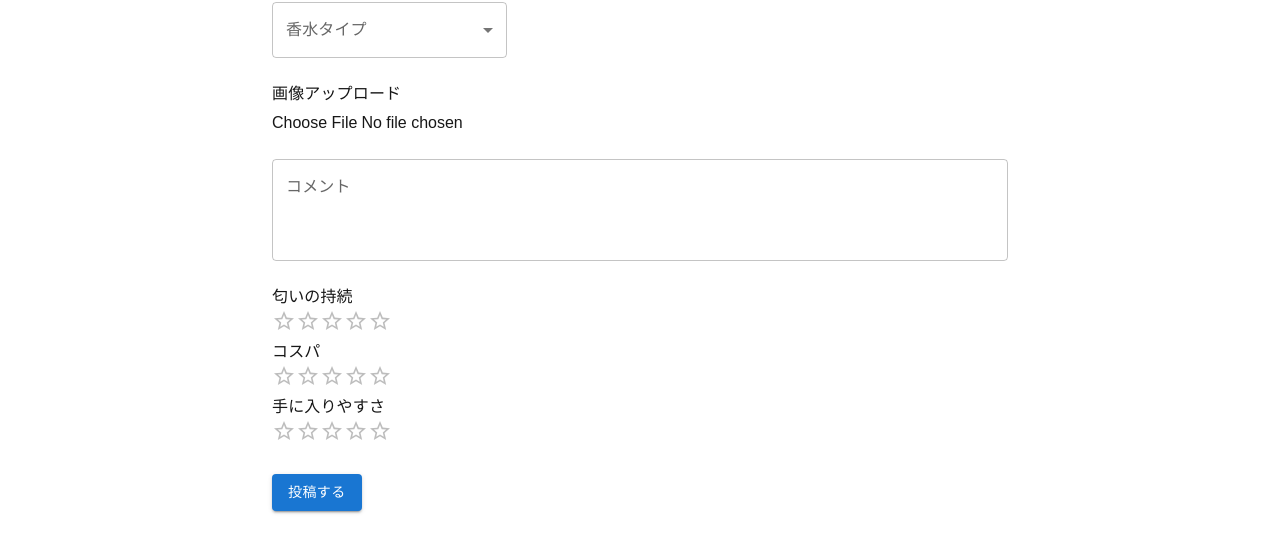
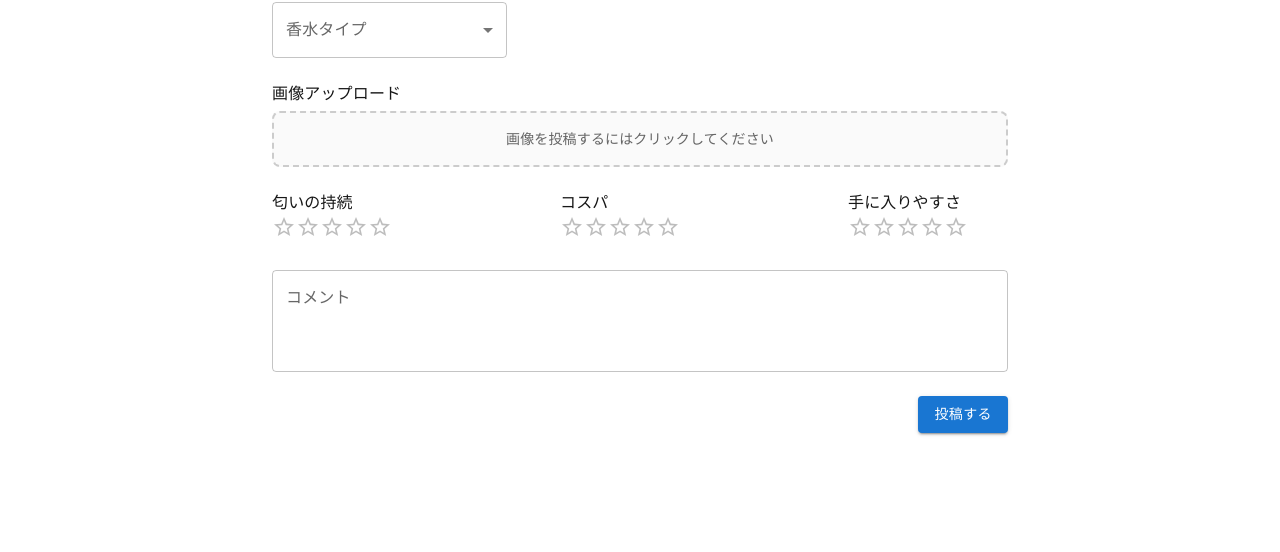
Before and after one commit to kayakku06/smell, a Next.js app in the folder smell2/: page /post in a window 1280 px wide. Shown: the part 316-868 px from the top of the page. After the commit the page ends 805 px from the top, so only its background shows below. Built offline with nearby package versions, Linux system fonts and the light colour scheme; no server answers.

Commit message:
uiを調整

```diff
--- a/smell2/src/app/post/PostPageClient.tsx
+++ b/smell2/src/app/post/PostPageClient.tsx
@@ -101,7 +101,7 @@ const PostPageClient: React.FC = () => {
                 alert('投稿が完了しました！');
                 router.push('/home');
             }
-        } catch  {
+        } catch {
             alert('投稿中にエラーが発生しました');
         }
     };
@@ -126,7 +126,9 @@ const PostPageClient: React.FC = () => {
                     <Select name="scent" value={form.scent} onChange={handleChange}>
                         <MenuItem value="シトラス">シトラス</MenuItem>
                         <MenuItem value="フローラル">フローラル</MenuItem>
-                        <MenuItem value="ウッディ">ウッディ</MenuItem>
+                        <MenuItem value="フルーティ">フルーティ</MenuItem>
+                        <MenuItem value="シプレー">シプレー</MenuItem>
+                        <MenuItem value="オリエンタル">オリエンタル</MenuItem>
                     </Select>
                 </FormControl>
                 <FormControl><InputLabel>香水タイプ</InputLabel>
@@ -141,14 +143,106 @@ const PostPageClient: React.FC = () => {
 
             <Box mt={3}>
                 <Typography gutterBottom>画像アップロード</Typography>
-                <input type="file" accept="image/*" onChange={handleImageChange} />
-                {imagePreview && (
-                    <Box mt={2}>
-                        <Image src={imagePreview} alt="Preview" width={200} height={200} />
-                    </Box>
-                )}
+
+                <Box
+                    sx={{
+                        border: '2px dashed #ccc',
+                        borderRadius: 2,
+                        p: 2,
+                        textAlign: 'center',
+                        backgroundColor: '#fafafa',
+                        cursor: 'pointer',
+                        position: 'relative',
+                        '&:hover': {
+                            backgroundColor: '#f0f0f0',
+                        },
+                    }}
+                    onClick={() => {
+                        if (!imagePreview) document.getElementById('image-upload')?.click();
+                    }}
+                >
+                    {imagePreview ? (
+                        <>
+                            <Image
+                                src={imagePreview}
+                                alt="Preview"
+                                width={200}
+                                height={200}
+                                style={{
+                                    objectFit: 'cover',
+                                    borderRadius: '1rem',
+                                    boxShadow: '0 2px 10px rgba(0,0,0,0.2)',
+                                }}
+                            />
+                            <Button
+                                size="small"
+                                onClick={(e) => {
+                                    e.stopPropagation(); // Box の click 発火防止
+                                    setImagePreview(null);
+                                    setForm((prev) => ({ ...prev, imageSrc: null }));
+                                }}
+                                sx={{
+                                    position: 'absolute',
+                                    top: 8,
+                                    right: 8,
+                                    minWidth: 0,
+                                    padding: '4px',
+                                    backgroundColor: 'rgba(255,255,255,0.8)',
+                                    borderRadius: '50%',
+                                    color: '#333',
+                                    '&:hover': {
+                                        backgroundColor: '#fdd',
+                                        color: '#c00',
+                                    },
+                                }}
+                            >
+                                ✕
+                            </Button>
+                        </>
+                    ) : (
+                        <Typography variant="body2" color="textSecondary">
+                            画像を投稿するにはクリックしてください
+                        </Typography>
+                    )}
+                </Box>
+
+                <input
+                    id="image-upload"
+                    type="file"
+                    accept="image/*"
+                    onChange={handleImageChange}
+                    style={{ display: 'none' }}
+                />
             </Box>
 
+
+
+            <Box mt={3} display="flex" justifyContent="space-between" gap={4}>
+                <Box minWidth={160}>
+                    <Typography noWrap>匂いの持続</Typography>
+                    <Rating
+                        value={form.longevity}
+                        precision={0.5}
+                        onChange={(_, v) => handleRatingChange('longevity', v)}
+                    />
+                </Box>
+                <Box minWidth={160}>
+                    <Typography noWrap>コスパ</Typography>
+                    <Rating
+                        value={form.costPerformance}
+                        precision={0.5}
+                        onChange={(_, v) => handleRatingChange('costPerformance', v)}
+                    />
+                </Box>
+                <Box minWidth={160}>
+                    <Typography noWrap>手に入りやすさ</Typography>
+                    <Rating
+                        value={form.availability}
+                        precision={0.5}
+                        onChange={(_, v) => handleRatingChange('availability', v)}
+                    />
+                </Box>
+            </Box>
             <Box mt={3}>
                 <TextField
                     fullWidth
@@ -161,18 +255,11 @@ const PostPageClient: React.FC = () => {
                 />
             </Box>
 
-            <Box mt={3}>
-                <Typography>匂いの持続</Typography>
-                <Rating value={form.longevity} onChange={(_, v) => handleRatingChange('longevity', v)} />
-                <Typography>コスパ</Typography>
-                <Rating value={form.costPerformance} onChange={(_, v) => handleRatingChange('costPerformance', v)} />
-                <Typography>手に入りやすさ</Typography>
-                <Rating value={form.availability} onChange={(_, v) => handleRatingChange('availability', v)} />
+            <Box display="flex" justifyContent="flex-end" mt={3}>
+                <Button variant="contained" onClick={handleSubmit}>
+                    投稿する
+                </Button>
             </Box>
-
-            <Button variant="contained" sx={{ mt: 3 }} onClick={handleSubmit}>
-                投稿する
-            </Button>
         </Box>
     );
 };
```
Also changed, not shown: smell2/public/pictures/imp.-–-8-Wisteria-Blossom.png (added).
